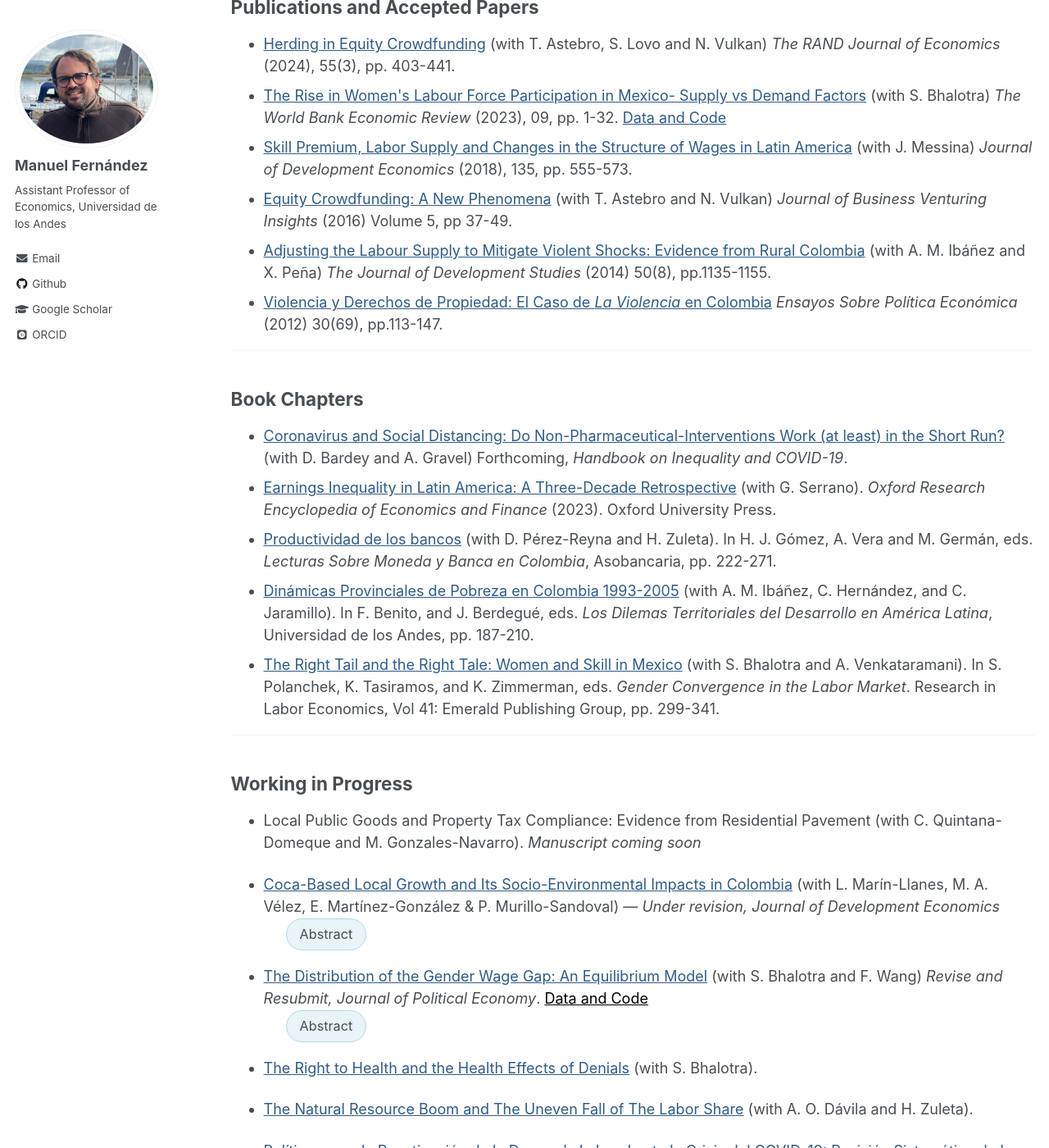
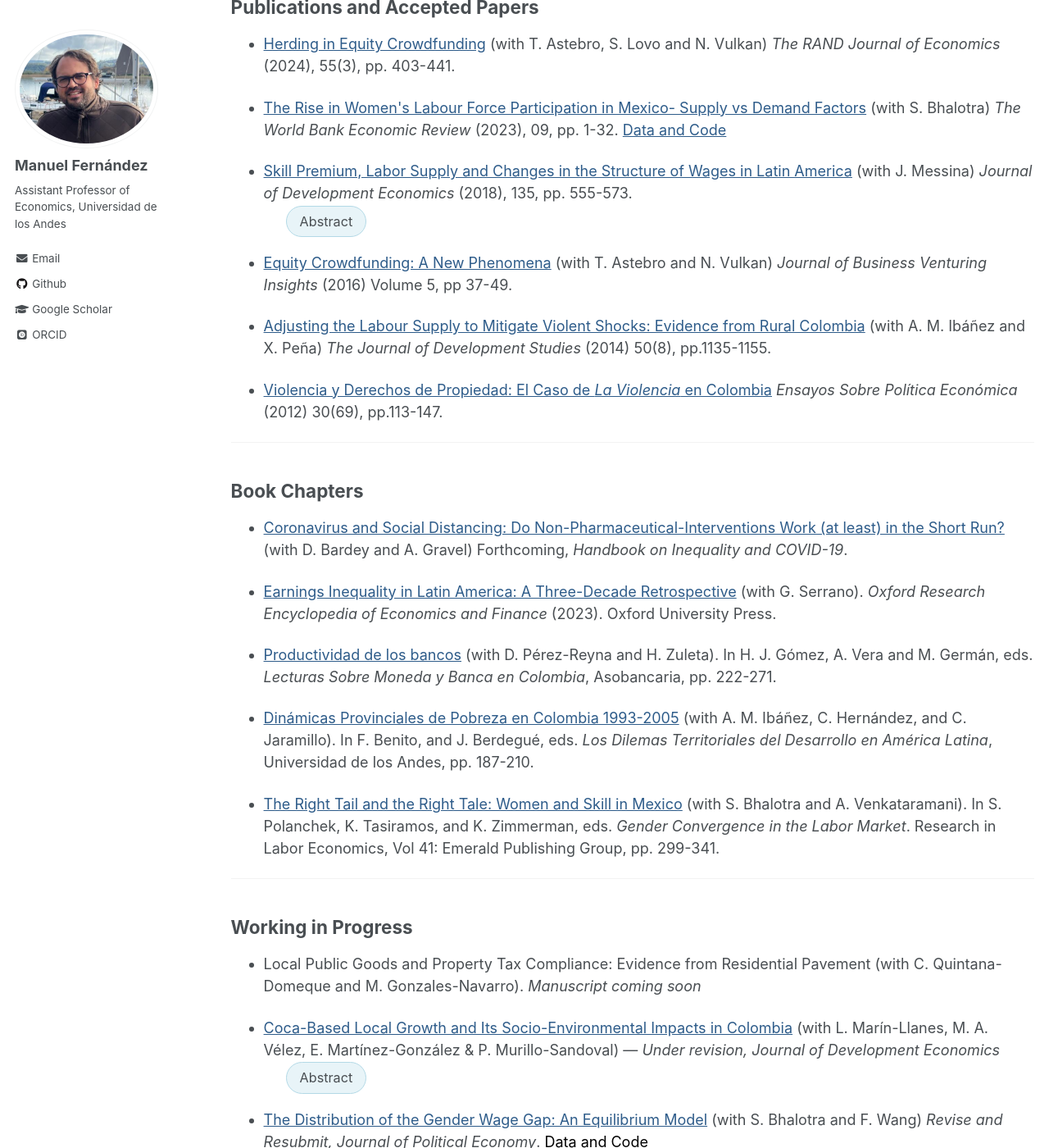
Before and after one commit to man-fern/man-fern.github.io, a Jekyll site: the page built from _pages/research.md, in a window 1280 px wide and 1400 px high, scrolled down 215 px. Shown: the whole window at 82% size. Built offline with Jekyll 4.4.1, drawn with Linux system fonts in a browser that asks for light colours; some web fonts are replaced.

Commit message:
Skill Premium

```diff
--- a/_pages/research.md
+++ b/_pages/research.md
@@ -11,10 +11,22 @@
 ## Publications and Accepted Papers
 
 * [Herding in Equity Crowdfunding](/files/Astebro-Fernandez-Lovo-Vulkan-Herding-in-equity-crowdfounding.pdf){:style="color:#2E5C8A;text-decoration:underline" target="_blank" rel="noopener"} (with T. Astebro, S. Lovo and N. Vulkan) *The RAND Journal of Economics* (2024), 55(3), pp. 403-441.
+
 * [The Rise in Women&#39;s Labour Force Participation in Mexico- Supply vs Demand Factors](/files/Bhalotra-Fernandez-Mexico-FLFP-supply-demand.pdf){:style="color:#2E5C8A;text-decoration:underline" target="_blank" rel="noopener"} (with S. Bhalotra) *The World Bank Economic Review* (2023), 09, pp. 1-32. [Data and Code](https://github.com/man-fern/Bhalotra-Fernandez-WBER-Replication){:style="color:#2E5C8A;text-decoration:underline" target="_blank" rel="noopener"}
-* [Skill Premium, Labor Supply and Changes in the Structure of Wages in Latin America](https://www.sciencedirect.com/science/article/abs/pii/S0304387818304905?via%3Dihub){:style="color:#2E5C8A;text-decoration:underline" target="_blank" rel="noopener"} (with J. Messina) *Journal of Development Economics* (2018), 135, pp. 555-573.
+
+* [Skill Premium, Labor Supply and Changes in the Structure of Wages in Latin America](/files/Fernandez-Messina-Skill-Premium-JDE.pdf){:style="color:#2E5C8A;text-decoration:underline" target="_blank" rel="noopener"} (with J. Messina) *Journal of Development Economics* (2018), 135, pp. 555-573.
+
+  <details style="display:block;margin-left:1.5rem;margin-top:-1.2em;">
+    <summary style="background-color: #e8f4f8; padding: 6px 16px; border: 1px solid #b3d9e6; border-radius: 20px; display: inline-block; cursor: pointer; font-size: 0.9em;">Abstract</summary>
+    <blockquote>
+      <p><strong>Abstract:</strong> After a decade of increasing wage inequality, this paper documents a sharp compression in the distribution of wages in Argentina and Chile during the 2000s. In Brazil, wage inequality has steadily declined since the early 1990s. Counterfactual exercises show that the evolutions of the schooling and experience premiums are key determinants of the decline in inequality. The 2000s witnessed a rapid decline in the schooling and experience premiums, at the same time as the working population was aging and becoming more educated. To understand these changes, the paper develops a model of imperfect substitution across experience and education groups and estimates the relevant elasticities of substitution. Changes in labor supply contributed significantly to the decline of the experience and education premiums, but are not enough to account fully for the observed changes. The demand for experience shifted in favor of younger workers, while the relative demand for college graduates declined during the 2000s.</p>
+    </blockquote>
+  </details>
+
 * [Equity Crowdfunding: A New Phenomena](https://www.sciencedirect.com/science/article/abs/pii/S2352673416300026){:style="color:#2E5C8A;text-decoration:underline" target="_blank" rel="noopener"} (with T. Astebro and N. Vulkan) *Journal of Business Venturing Insights* (2016) Volume 5, pp 37-49.
+
 * [Adjusting the Labour Supply to Mitigate Violent Shocks: Evidence from Rural Colombia](https://www.tandfonline.com/doi/abs/10.1080/00220388.2014.919384){:style="color:#2E5C8A;text-decoration:underline" target="_blank" rel="noopener"} (with A. M.  Ibáñez and X. Peña) *The Journal of Development Studies* (2014) 50(8), pp.1135-1155.
+
 * [Violencia y Derechos de Propiedad: El Caso de *La Violencia* en Colombia](/files/Fernandez-Violencia-derechos-propiedad.pdf){:style="color:#2E5C8A;text-decoration:underline" target="_blank" rel="noopener"} *Ensayos Sobre Política Económica* (2012) 30(69), pp.113-147.
 
 <hr>
@@ -22,9 +34,13 @@
 ## Book Chapters
 
 * [Coronavirus and Social Distancing: Do Non-Pharmaceutical-Interventions Work (at least) in the Short Run?](/files/Bardey-Fernandez-Gravel-Corobavirus-and-social-distancing.pdf){:style="color:#2E5C8A;text-decoration:underline" target="_blank" rel="noopener"} (with D. Bardey  and A. Gravel) Forthcoming, *Handbook on Inequality and COVID-19*.
+
 * [Earnings Inequality in Latin America: A Three-Decade Retrospective](/files/Fernandez-Serrano-Earnings-inequality-in-Latin America-A-three-decade-retrospective.pdf){:style="color:#2E5C8A;text-decoration:underline" target="_blank" rel="noopener"} (with G. Serrano). *Oxford Research Encyclopedia of Economics and Finance* (2023). Oxford University Press.
+
 * [Productividad de los bancos](/files/Lecturas-Sobre-Moneda-y-Banca-en-Colombia-2022.pdf){:style="color:#2E5C8A;text-decoration:underline" target="_blank" rel="noopener"} (with D. Pérez-Reyna and H. Zuleta). In H. J. Gómez, A. Vera and M. Germán, eds. *Lecturas Sobre Moneda y Banca en Colombia*, Asobancaria, pp. 222-271.
+
 * [Dinámicas Provinciales de Pobreza en Colombia 1993-2005](/files/Fernandez-Hernandez-Ibanez-Jaramillo-Dinamicas-provinciales-pobreza-Colombia.pdf){:style="color:#2E5C8A;text-decoration:underline" target="_blank" rel="noopener"} (with A. M.  Ibáñez, C. Hernández, and C. Jaramillo). In F. Benito, and J. Berdegué, eds. *Los Dilemas Territoriales del Desarrollo en América Latina*, Universidad de los Andes, pp. 187-210.
+
 * [The Right Tail and the Right Tale: Women and Skill in Mexico](/files/Bhalotra-Fernandez-Right-tail-and-the-right-tale.pdf){:style="color:#2E5C8A;text-decoration:underline" target="_blank" rel="noopener"} (with S. Bhalotra and A. Venkataramani). In S. Polanchek, K. Tasiramos, and K. Zimmerman, eds. *Gender Convergence in the Labor Market*. Research in Labor Economics, Vol 41: Emerald Publishing Group, pp. 299-341.
 
 <hr>
@@ -53,6 +69,13 @@
 
 * [The Right to Health and the Health Effects of Denials](/files/Bhalotra-Fernandez-right-to-health.pdf){:style="color:#2E5C8A;text-decoration:underline" target="_blank" rel="noopener"} (with S. Bhalotra).
 
+  <details style="display:block;margin-left:1.5rem;margin-top:-1.2em;">
+    <summary style="background-color: #e8f4f8; padding: 6px 16px; border: 1px solid #b3d9e6; border-radius: 20px; display: inline-block; cursor: pointer; font-size: 0.9em;">Abstract</summary>
+    <blockquote>
+      <p><strong>Abstract:</strong> We investigate supply-side barriers to medical care in Colombia, where citizens have a constitutional right to health, but insurance companies impose restrictions. We use administrative data on judicial claims for health as a proxy for unmet demand. We validate this using the health services utilization register, showing that judicial claims map into large, pervasive decreases in medical consultations, procedures, hospitalizations and emergency care. This manifests in population health outcomes. We identify increases in mortality pervasive across cause, age, sex, and income, with particularly pronounced effects for certain cancers.</p>
+    </blockquote>
+  </details>
+
 * [The Natural Resource Boom and The Uneven Fall of The Labor Share](/files/Davila-Fernandez-Zuleta-Natural-resource-boom.pdf){:style="color:#2E5C8A;text-decoration:underline" target="_blank" rel="noopener"} (with A. O. Dávila and H. Zuleta).
 
 * [Políticas para la Reactivación de la Demanda Laboral ante la Crisis del COVID-19: Revisión Sistemática de la Literatura](/files/Fernandez-Gonzalez-Rosero-Reactivacion-demanda-laboral.pdf){:style="color:#2E5C8A;text-decoration:underline" target="_blank" rel="noopener"} (with S. González and A. Rosero). Documento de Coyuntura, Misión de Empleo, (2021).
```
Also changed, not shown: 1 other file.
